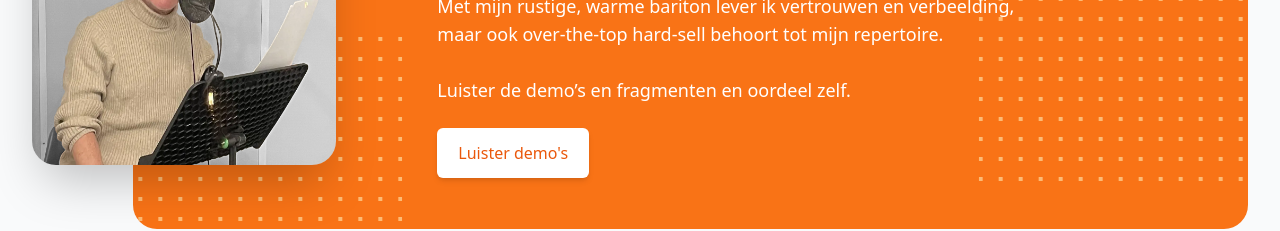
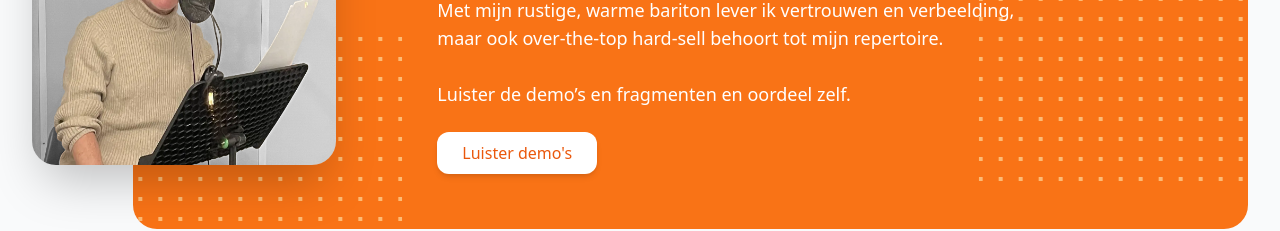
Before and after one commit to netlob/hbvoice, a Vue app: page / in a window 1280 px wide. Shown: the part 1520-1751 px from the top of the page. Built offline with nearby package versions, Linux system fonts and the light colour scheme; what vue3-click-away would draw is missing.

Commit message:
feat(home): unify button style

```diff
--- a/src/pages/Home.vue
+++ b/src/pages/Home.vue
@@ -339,7 +339,7 @@ const scrollToDemos = () => {
                 fragmenten en oordeel zelf.
               </p>
               <a
-                class="block w-full py-3 px-5 text-center bg-white border border-transparent rounded-md shadow-md text-base font-medium text-orange-600 hover:bg-blue-gray-50 sm:inline-block sm:w-auto cursor-pointer"
+                class="block w-full px-6 py-2 text-center bg-white border border-transparent rounded-xl shadow-md text-base font-medium text-orange-600 hover:bg-blue-gray-50 sm:inline-block sm:w-auto cursor-pointer"
                 @click="scrollToDemos"
                 >Luister demo's</a
               >
```
